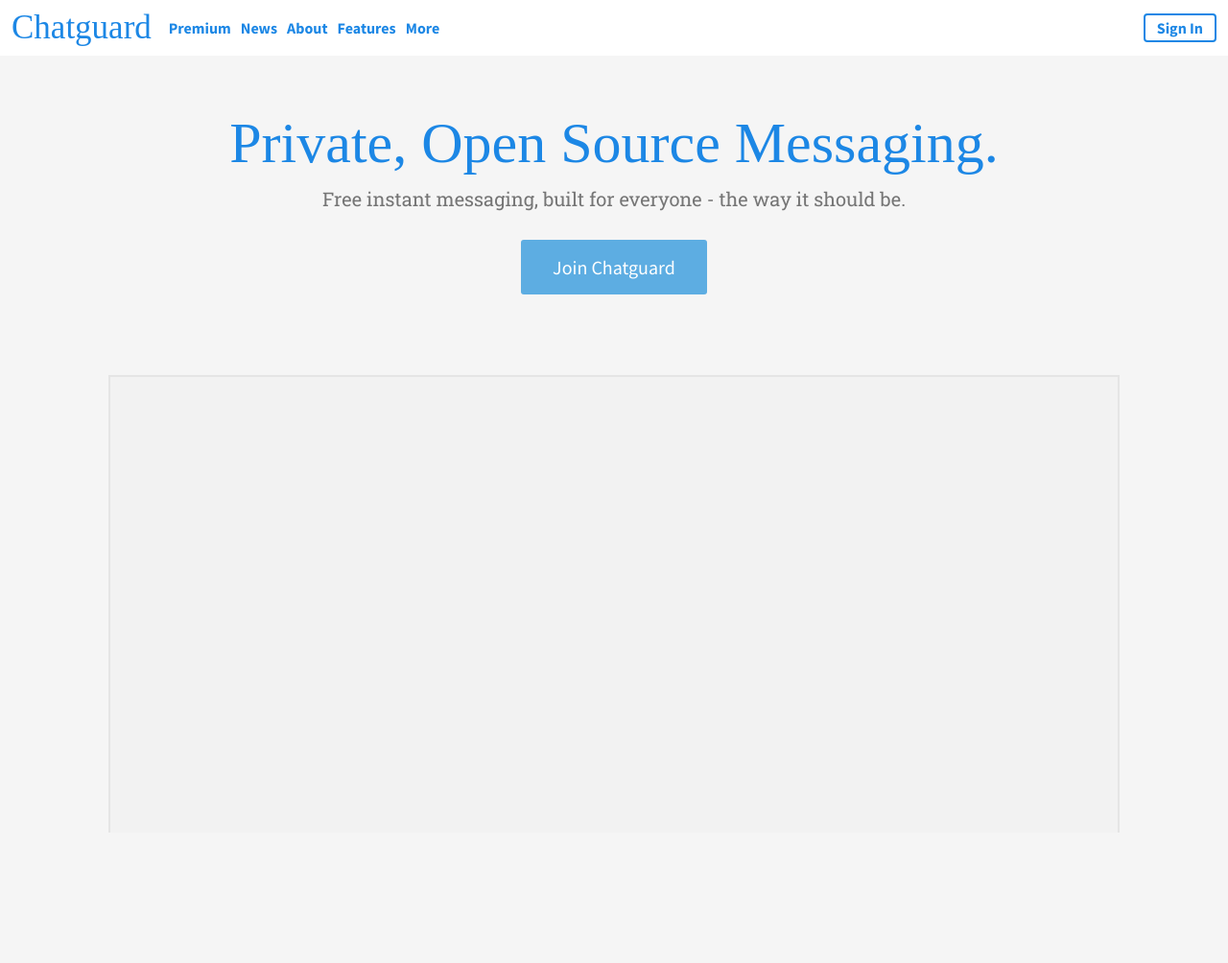
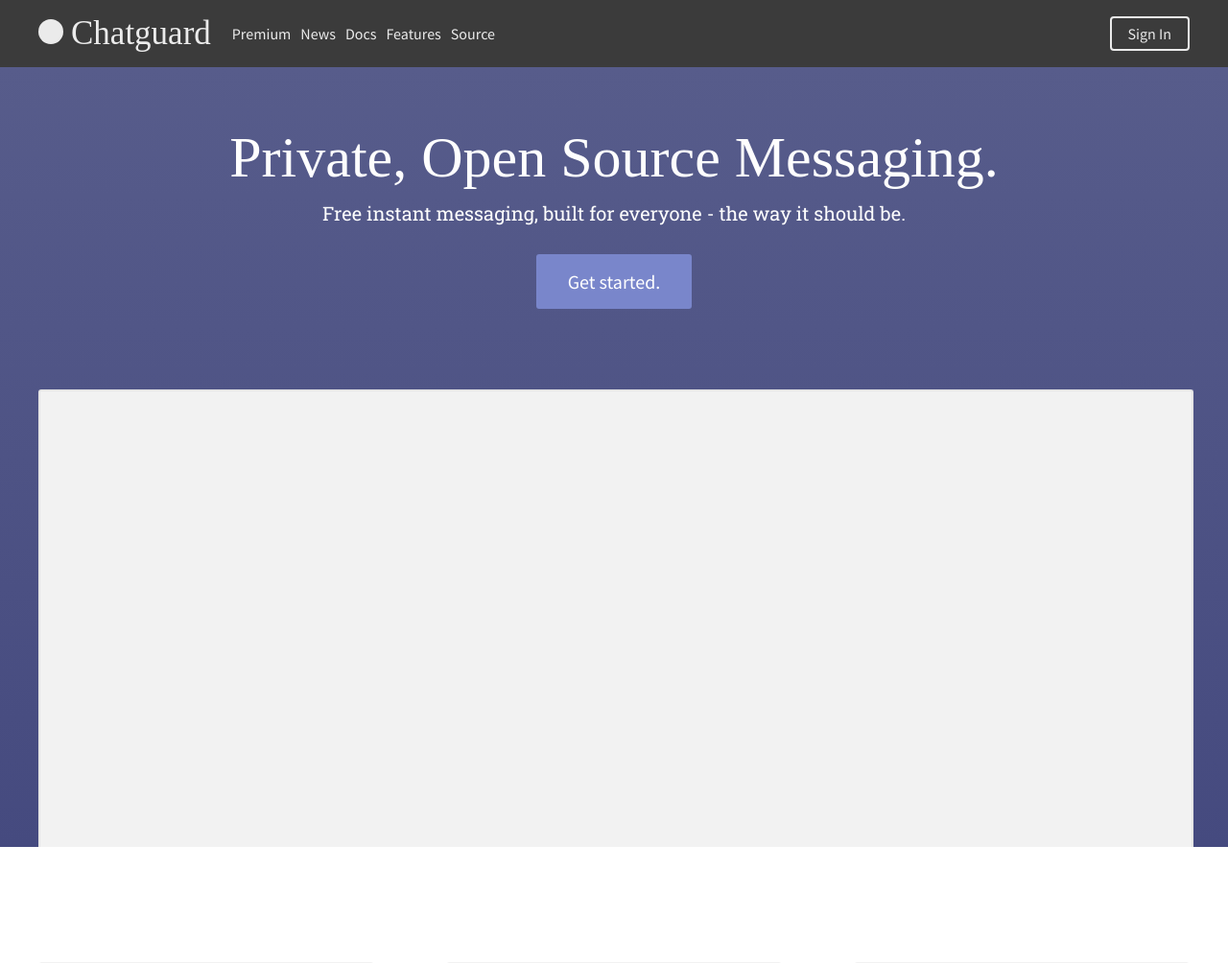
Before and after one commit to LuckehPickle/Comet, a Django app: template frontpage/templates/frontpage/index.html in a window 1280 px wide. Shown: the top 1004 px of the page at 96% size. Before the commit the page ends 868 px from the top, so only its background shows below. Run offline with Django 3.2, Linux system fonts and the light colour scheme; the template is opened without the code that fills it, so the values that code supplies are empty; some libraries are stand-ins or nearby versions; some web fonts are replaced.

Commit message:
Lots of improvements.

```diff
--- a/frontpage/static/frontpage/main.css
+++ b/frontpage/static/frontpage/main.css
@@ -23,6 +23,7 @@
 /* Stylesheets */
 @import url(/static/shared/css/push-messages.css);
 @import url(/static/shared/css/nav.css);
+@import url(/static/shared/css/footer.css);
 @import url(/static/frontend_utils/css/util-btn-sheen.css);
 
 body{
@@ -31,12 +32,18 @@ body{
     overflow-x: hidden;
 }
 
+.wrapper{
+    width: 100%;
+    max-width: 1200px;
+    margin: 0 auto;
+}
+
 .jumbo{
     width: 100%;
     min-height: 100px;
-    background-color: #F5F5F5;
+    background: linear-gradient(#575c8b, #454A7F);
     text-align: center;
-    padding-top: 115px;
+    padding-top: 60px;
 }
 
 .jumbo p{
@@ -47,30 +54,33 @@ body{
 .jumbo #head{
     font-family: 'Bebas Kai';
     font-size: 60px;
-    color: #1C87E5;
+    color: #FEFEFE;
     text-transform: capitalize;
 }
 
 .jumbo #description{
     font-family: 'Roboto Slab', serif;
     font-size: 20px;
-    color: #757575;
+    color: #FEFEFE;
     margin-bottom: 30px;
 }
 
 .jumbo .btn-sheen{
+    background-color: #7986CB;
     margin-bottom: 80px;
 }
 
 .jumbo .placeholder{ /* TODO Remove in final ver */
     margin: 0 auto;
-    width: 1050px;
+    width: 100%;
     height: 475px;
     background-color: #F2F2F2;
     border-color: #E5E5E5;
     border-style: solid;
     border-bottom-style: none;
     border-width: 2px;
+    border-top-left-radius: 3px;
+    border-top-right-radius: 3px;
 }
 
 .noselect{
--- /dev/null
+++ b/frontpage/static/shared/css/footer.css
@@ -0,0 +1,30 @@
+/*
+ [Shared] NAV.CSS - Copyright (c) 2016 - Sean Bailey - All Rights Reserved
+ Powered by Django (https://www.djangoproject.com/)
+
+   Licensed under the Apache License, Version 2.0 (the "License");
+   you may not use this file except in compliance with the License.
+   You may obtain a copy of the License at
+
+       http://www.apache.org/licenses/LICENSE-2.0
+
+   Unless required by applicable law or agreed to in writing, software
+   distributed under the License is distributed on an "AS IS" BASIS,
+   WITHOUT WARRANTIES OR CONDITIONS OF ANY KIND, either express or implied.
+   See the License for the specific language governing permissions and
+   limitations under the License.
+
+   TODO Mobile Support
+*/
+
+.footer-top{
+    width: 100%;
+    min-height: 350px;
+    background-color: #3B3B3B;
+}
+
+.footer-bottom{
+    width: 100%;
+    min-height: 50px;
+    background-color: #353535;
+}
--- a/frontpage/static/shared/css/nav.css
+++ b/frontpage/static/shared/css/nav.css
@@ -13,74 +13,97 @@
    WITHOUT WARRANTIES OR CONDITIONS OF ANY KIND, either express or implied.
    See the License for the specific language governing permissions and
    limitations under the License.
+
+   TODO Mobile Support
 */
 
 @import url(/static/shared/css/dropdown.css);
 
 /* Menu bar */
-.menu, .menu-wrapper{
+.menu{
+    position: relative; /* Ensures that box-shadow is shown */
     width: 100%;
-    height: 40px;
-    background-color: #FFFFFF;
-    color: #1C87E5;
+    height: 70px;
+    background-color: #3B3B3B;
+    color: #EBEBEB;
+    padding: 0 12px;
+    box-sizing: border-box;
+    /*box-shadow: 0px 8px 0px rgba(0, 0, 0, 0.15);*/
+    z-index: 100;
+}
+
+/* Wraps Menu */
+.menu-wrapper{
+    margin: 0 auto;
+    height: 100%;
+    width: 100%;
+    max-width: 1200px;
     display: flex;
     align-items: center;
-    padding: 0 12px;
-    box-sizing: border-box;
-}
-
-.menu{
-    position: fixed;
-    z-index: 100;
 }
 
 /* Nav elements */
 #nav-ul{
     margin: 0;
-    margin-left: 10px; /* Seperate nav elements from the logo */
+    margin-left: 12px; /* Seperate nav elements from the logo */
     padding: 0;
+    display: flex;
+    list-style: none;
 }
 
-.menu-item, .sign-in{
-    padding: 3px;
+.menu-item a{
+    padding: 5px;
     font-family: 'Source Sans Pro', sans-serif;
-    font-weight: bold;
-    font-size: 14px;
-    list-style: none;
-    color: #1C87E5;
-    cursor: pointer; /* This is needed for the More nav link */
+    font-size: 16px;
     display: inline-block;
-    vertical-align: middle;
+    text-decoration: none;
+    color: #EBEBEB;
+    transition: color 0.3s;
+}
+
+.menu-item a:hover{
+    color: #F1F1F1;
 }
 
 .sign-in{
-    border-color: #1C87E5;
+    font-family: 'Source Sans Pro', sans-serif;
+    font-size: 16px;
+    display: inline-block;
+    text-decoration: none;
+    color: #EBEBEB;
+    border-color: #EBEBEB;
     border-radius: 4px;
     border-width: 2px;
     border-style: solid;
-    padding: 3px 12px;
+    padding: 6px 17px;
+    transition: background-color 0.3s, color 0.3s;
 }
 
-.menu-item a, .sign-in{
-    text-decoration: none;
-    color: #1C87E5;
+.sign-in:hover{
+    background-color: #EBEBEB;
+    color: #333333;
 }
 
 .sign-in, .user-info-container{
     margin-left: auto; /* Essentially float:right; for flexboxes */
 }
 
-.menu-item p{
-    margin: 0;
-    display: inline-block;
+.logo{
+    font-family: 'BebasKai-Regular';
+    font-size: 35px;
+    padding-right: 5px;
+    text-decoration: none;
+    color: #EBEBEB;
 }
 
-.logo{
-    font-family: 'BebasKai-Regular';
-    font-size: 30px;
-    padding-right: 5px;
-    text-decoration: none;
-    color: #1C87E5;
+.logo::before{
+    content: "";
+    width: 26px;
+    height: 26px;
+    border-radius: 35px;
+    background-color: #EBEBEB;
+    display: inline-block;
+    margin-right: 8px;
 }
 
 .user-image{
@@ -207,82 +220,21 @@
 
 .user-menu-overlay{
     position: fixed;
-    top: 58px;
+    top: 70px;
     left: 0;
     right: 0;
     bottom: 0;
     z-index: 100;
     display: none;
-    background-color: rgba(0, 0, 0, 0.1);
+    background-color: rgba(0, 0, 0, 0.2);
 }
 
 /* For landscape mobile phones and up */
 @media screen and (min-width: 28.75em){
-    .menu{
-        height: 45px;
-    }
+
 }
 
 /* For Desktops and some tablets only */
 @media screen and (min-width: 40.5em){
-    /* Wraps Menu if necessary */
-    .menu-wrapper{
-        margin: 0 auto;
-        max-width: 1100px;
-    }
 
-    .menu{
-        height: 58px;
-    }
-
-    .menu-item,
-    .sign-in,
-    .user-info-container a,
-    .user-info-container p{
-        font-size: 16px;
-    }
-
-    .logo{
-        font-size: 35px;
-    }
-
-    #more-drop .dropdown-container{
-        padding: 0;
-        padding-top: 40px;
-        cursor: default;
-        min-width: 250px;
-    }
-
-    #more-drop .dropdown-container ul{
-        background-color: #FFFFFF;
-        padding: 0;
-        margin: 0;
-        list-style: none;
-        box-shadow: 3px 3px 4px rgba(0, 0, 0, 0.1);
-    }
-
-    #more-drop .dropdown-content a{
-        font-family: 'Roboto Slab', sans-serif;
-        font-weight: bold;
-        font-size: 15px;
-        padding: 8px;
-        cursor: pointer;
-        display: inline-block;
-        display: inline-block;
-        width: 100%;
-        height: 100%;
-        padding: 8px;
-        padding-left: 14px;
-        box-sizing: border-box;
-    }
-
-    #more-drop .dropdown-content{
-        border-bottom-color: #F7F7F7;
-        border-bottom-style: solid;
-        border-bottom-width: thin;
-    }
-
-    #more-drop .dropdown-content:hover{
-        background-color: #F7F7F7;
-    }
 }
--- a/frontpage/static/shared/css/push-messages.css
+++ b/frontpage/static/shared/css/push-messages.css
@@ -133,7 +133,7 @@ body{
 /* For Desktops and some tablets only */
 @media screen and (min-width: 40.5em){
     .pmessages{
-        top: 60px;
+        top: 70px;
         margin-right: 3px;
     }
 
--- a/frontpage/templates/frontpage/index.html
+++ b/frontpage/templates/frontpage/index.html
@@ -34,14 +34,35 @@
 
         <!-- Jumbo -->
         <div class="jumbo">
-            <p id="head" class="noselect">Private, Open Source Messaging.</p>
-            <p id="description" class="noselect">Free instant messaging, built for everyone - the way it should be.</p>
-            {% if request.user.is_authenticated %}
-                <a href="{% url 'messages' %}" class="btn-sheen noselect">Go to Messenger</a>
-            {% else %}
-                <a href="{% url 'register' %}" class="btn-sheen noselect">Join Chatguard</a>
-            {% endif %}
-            <div class="placeholder"></div>
+            <div class="wrapper">
+                <p id="head">Private, Open Source Messaging.</p>
+                <p id="description">Free instant messaging, built for everyone - the way it should be.</p>
+                {% if request.user.is_authenticated %}
+                    <a href="{% url 'messages' %}" class="btn-sheen noselect">Open Messenger</a>
+                {% else %}
+                    <a href="{% url 'register' %}" class="btn-sheen noselect">Get started.</a>
+                {% endif %}
+                <div class="placeholder"></div>
+            </div>
         </div>
+
+        <!-- About -->
+        <div class="wrapper">
+            <div class="about">
+                <div class="topic"></div>
+                <div class="topic"></div>
+                <div class="topic"></div>
+            </div>
+        </div>
+
+        <!-- Features -->
+        <div class="features">
+            <div class="wrapper">
+                <div class="table"></div>
+            </div>
+        </div>
+
+        <!-- Footer -->
+        {% include 'shared/footer.html' %}
     </body>
 </html>
--- /dev/null
+++ b/frontpage/templates/shared/footer.html
@@ -0,0 +1,23 @@
+<!--
+ [Shared] FOOTER.HTML - Copyright (c) 2016 - Sean Bailey - All Rights Reserved
+ Powered by Django (https://www.djangoproject.com/) - Not endorsed by Django
+
+   Licensed under the Apache License, Version 2.0 (the "License");
+   you may not use this file except in compliance with the License.
+   You may obtain a copy of the License at
+
+       http://www.apache.org/licenses/LICENSE-2.0
+
+   Unless required by applicable law or agreed to in writing, software
+   distributed under the License is distributed on an "AS IS" BASIS,
+   WITHOUT WARRANTIES OR CONDITIONS OF ANY KIND, either express or implied.
+   See the License for the specific language governing permissions and
+   limitations under the License.
+
+ TODO Get this menu footer for respondive design
+ Warning: Make sure to import the appropriate styles:
+ @import url(/static/shared/css/footer.css);
+-->
+
+<div class="footer-top"></div>
+<div class="footer-bottom"></div>
--- a/frontpage/templates/shared/nav.html
+++ b/frontpage/templates/shared/nav.html
@@ -21,28 +21,15 @@
 
 {% load staticfiles %}
 <div class="menu">
-    {% if wrapped %}<div class="menu-wrapper">{% endif %}
+    <div class="menu-wrapper">
         <a href="{% url 'frontpage' %}" class="logo">Chatguard</a>
         <nav role="navigation">
             <ul id="nav-ul">
                 <li class="menu-item"><a href="">Premium</a></li>
                 <li class="menu-item"><a href="">News</a></li>
-            <li class="menu-item"><a href="">About</a></li>
+                <li class="menu-item"><a href="">Docs</a></li>
                 <li class="menu-item"><a href="">Features</a></li>
-
-            <!-- More -->
-            <li class="menu-item dropdown" id="more-drop">
-                <a>More</a>
-                <div class="dropdown-container" style="z-index:101;">
-                    <ul>
-                        <li class="dropdown-content"><a href="">Contact</a></li>
-                        <li class="dropdown-content"><a href="">Issue Tracker</a></li>
-                        <li class="dropdown-content"><a href="">Feature Request</a></li>
-                        <li class="dropdown-content"><a href="">Terms</a></li>
-                        <li class="dropdown-content"><a href="">Privacy</a></li>
-                    </ul>
-                </div>
-            </li>
+                <li class="menu-item"><a href="https://github.com/LuckehPickle/chat">Source</a></li>
             </ul>
         </nav>
 
@@ -75,5 +62,5 @@
         {% else %}
             <a class="sign-in" href="{% url 'login' %}">Sign In</a>
         {% endif %}
-    {% if wrapped %}</div>{% endif %}
     </div>
+</div>
--- a/frontpage/views.py
+++ b/frontpage/views.py
@@ -28,6 +28,5 @@ def index(request):
         user_id = str(request.user.user_id)[:8]
     return render(request, "frontpage/index.html", {
         "title": cr_config.TITLE,
-        "wrapped": True,
         "user_id": user_id,
     })
--- a/messenger/views.py
+++ b/messenger/views.py
@@ -31,7 +31,6 @@ def index(request):
         user_id = str(request.user.user_id)[:8]
     return render(request, "messages/index.html", {
         "title": (cr_config.TITLE_FORMAT % "Messages"),
-        "wrapped": False,
         "user_id": str(request.user.user_id)[:8],
     })
 
```
Also changed, not shown: other parts of frontpage/static/frontpage/main.css (+29 -0 lines), other parts of frontpage/static/shared/css/nav.css (+9 -19 lines). Lines whose indentation alone changed are shown as unchanged.
